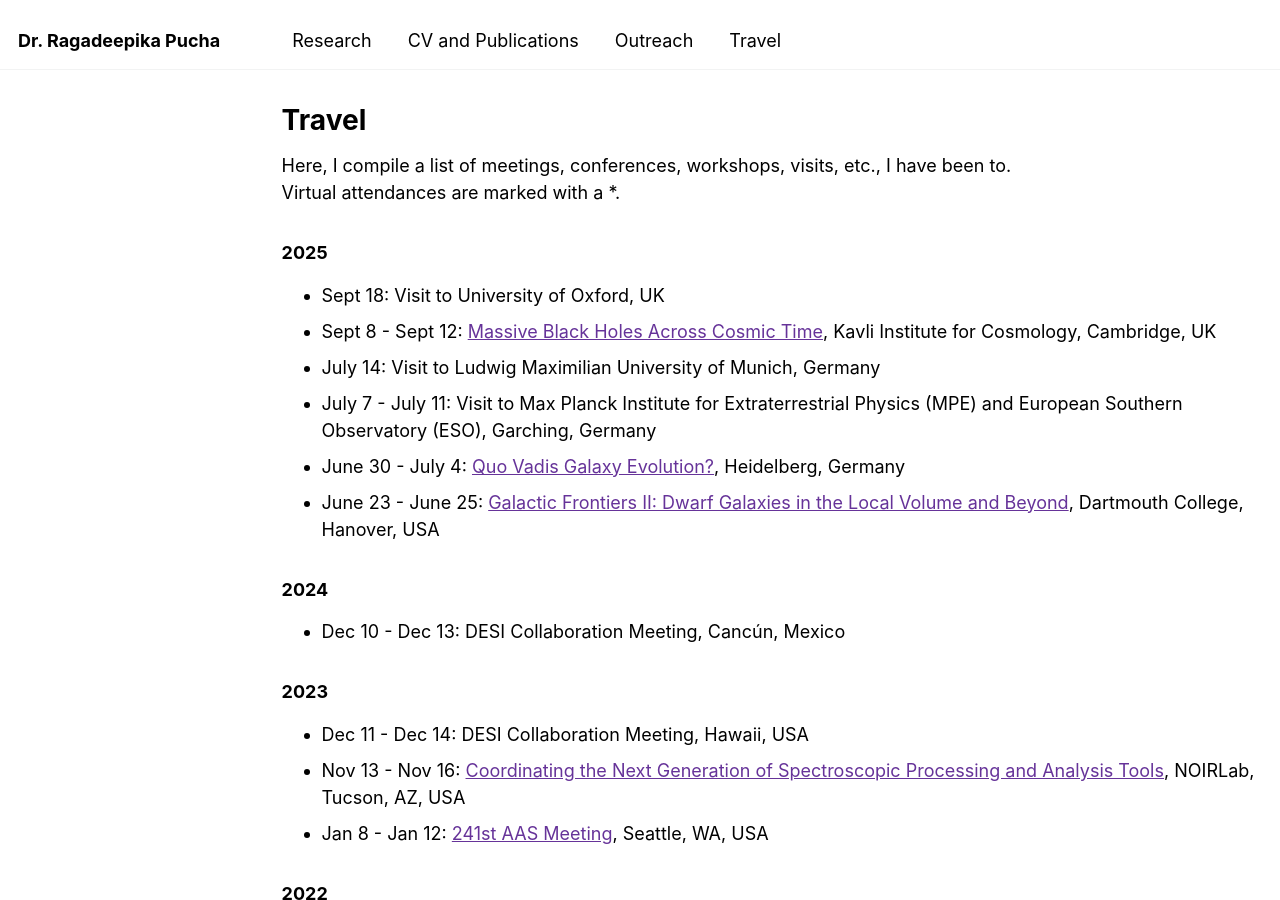
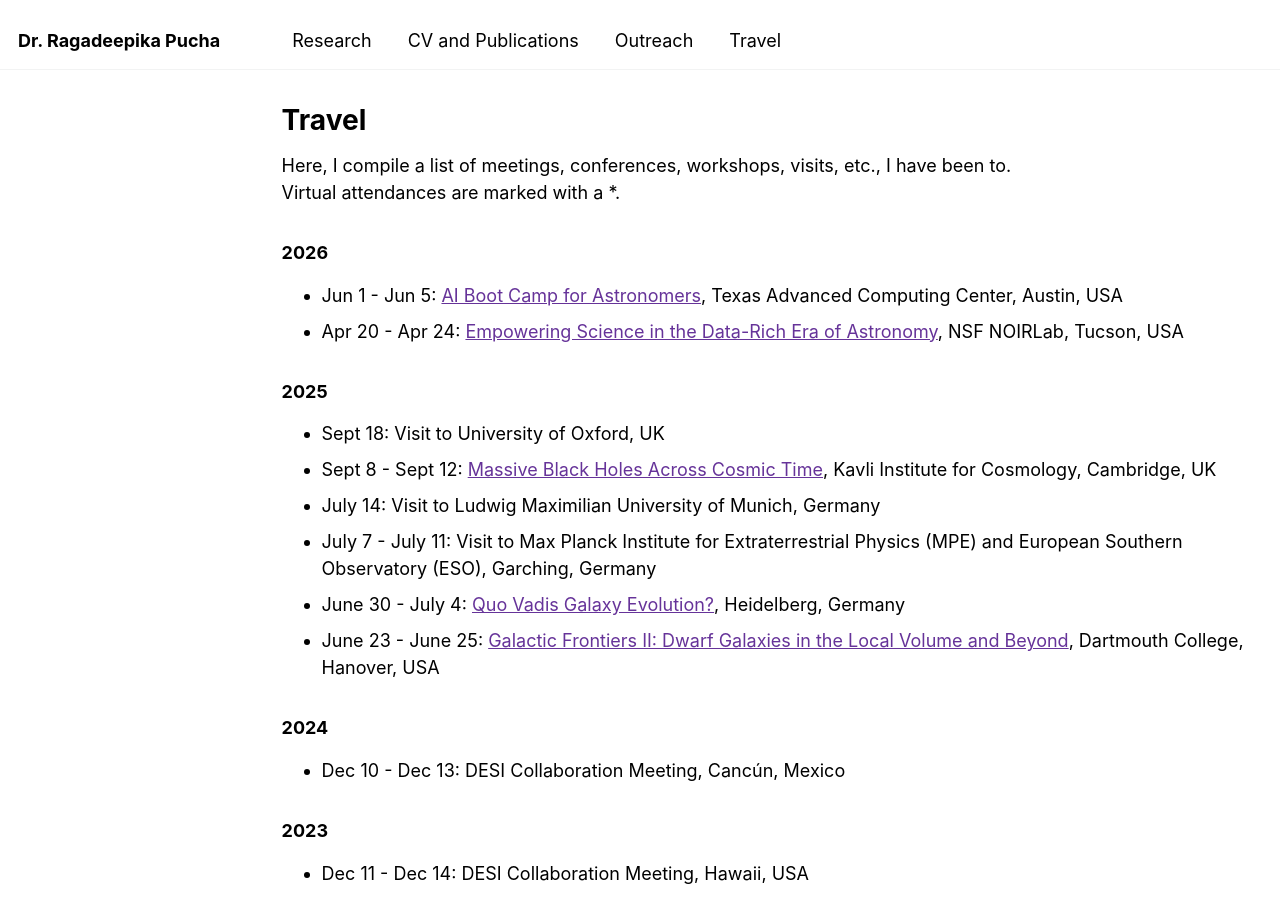
Before and after one commit to Ragadeepika-Pucha/Ragadeepika-Pucha.github.io, a Jekyll site: the page built from _pages/travel.md, in a window 1280 px wide and 900 px high. Built offline with Jekyll 4.4.1, drawn with Linux system fonts in a browser that asks for light colours.

Commit message:
Update travel.md

```diff
--- a/_pages/travel.md
+++ b/_pages/travel.md
@@ -7,6 +7,10 @@ author_profile: false
 
 Here, I compile a list of meetings, conferences, workshops, visits, etc., I have been to.  <br/>
 Virtual attendances are marked with a *.
+
+### 2026
+* Jun 1 - Jun 5: [AI Boot Camp for Astronomers](https://cosmicai.org/astroai-boot-camp), Texas Advanced Computing Center, Austin, USA
+* Apr 20 - Apr 24: [Empowering Science in the Data-Rich Era of Astronomy](https://noirlab.edu/science/news/announcements/sci26009), NSF NOIRLab, Tucson, USA
 
 ### 2025
 * Sept 18: Visit to University of Oxford, UK
```
